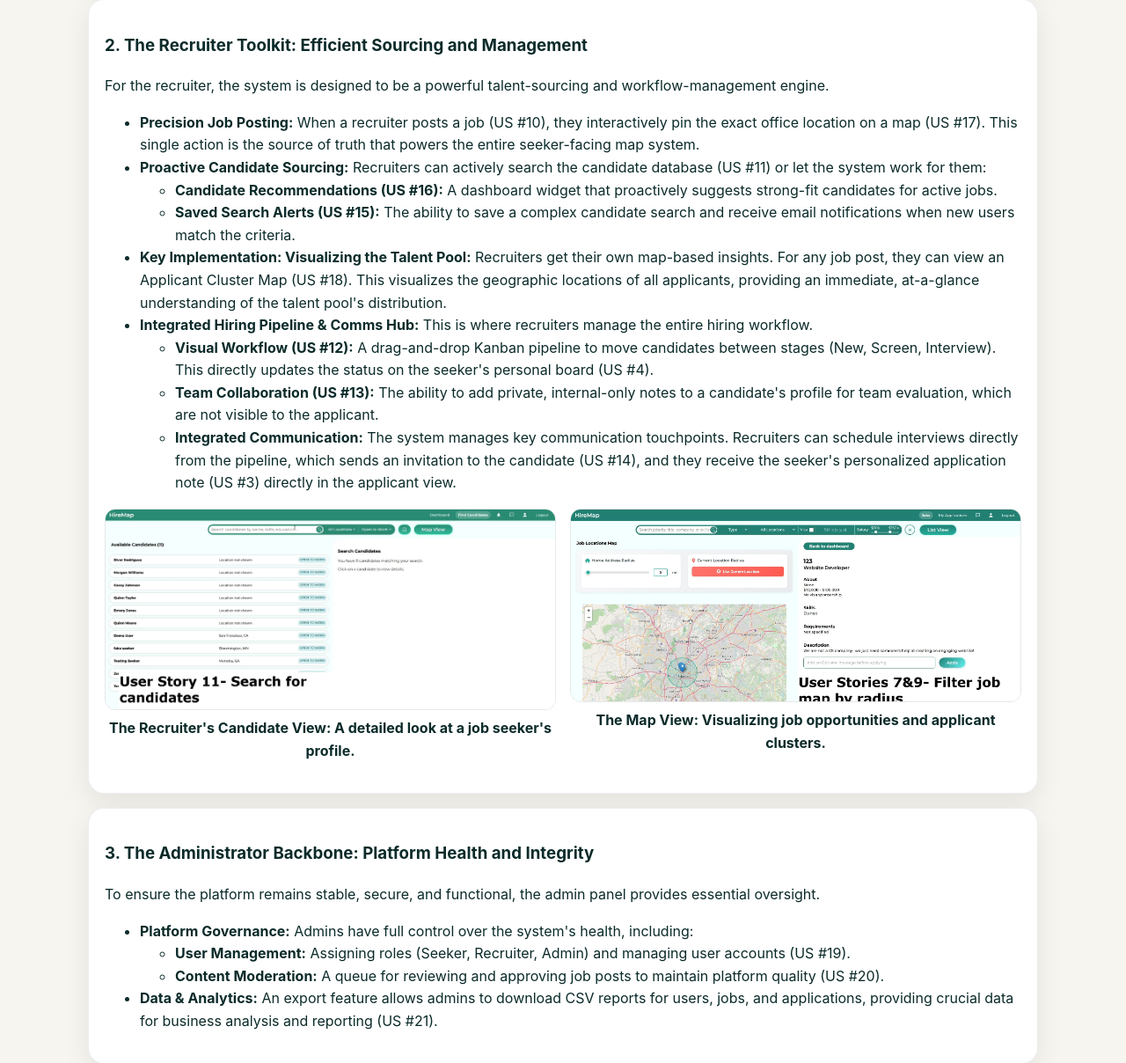
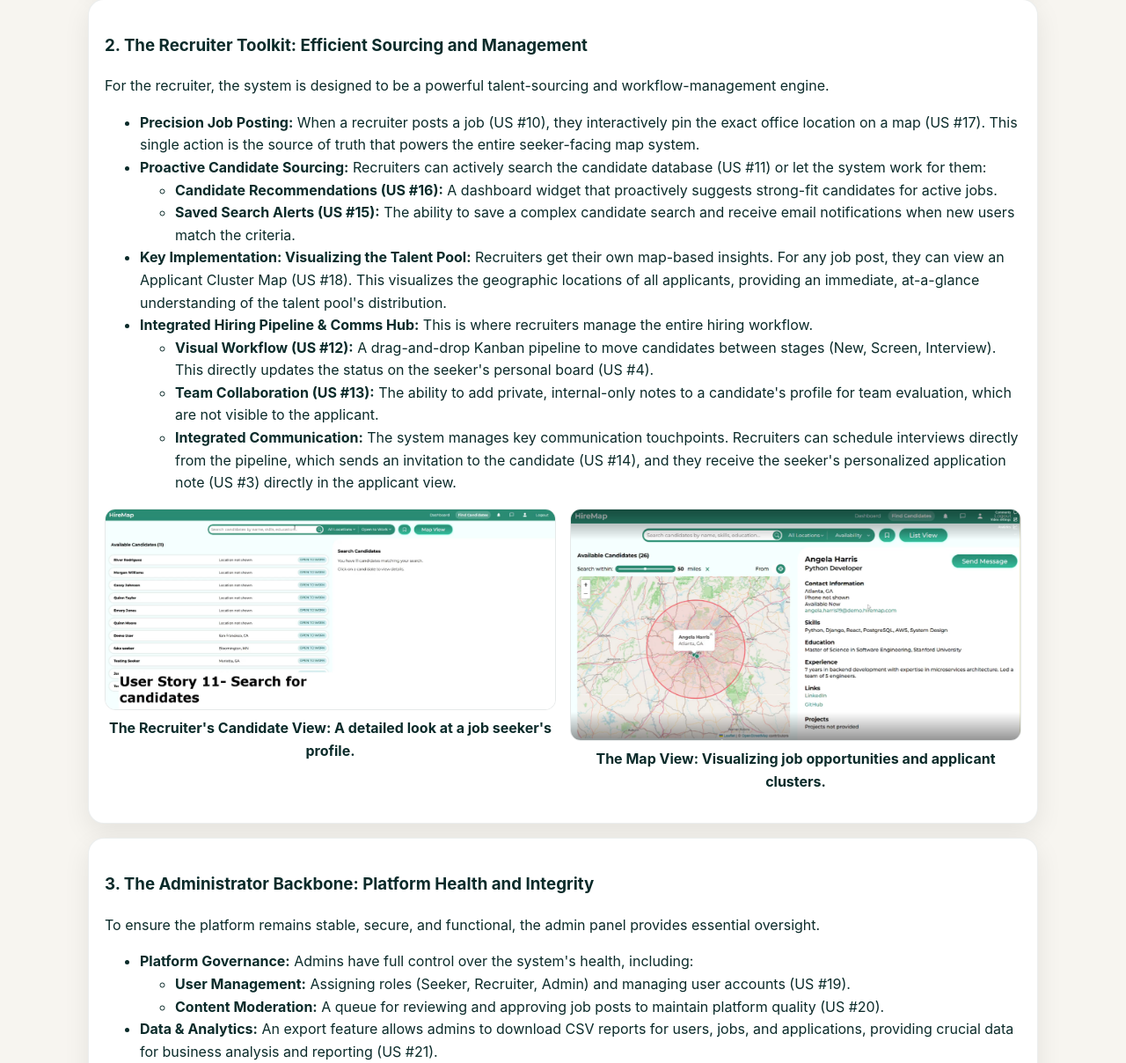
Before and after one commit to CS2340-CJLADS/HireMapPortfolio, a Django app: page /system/ in a window 1280 px wide. Shown: the part 1676-2884 px from the top of the page at 88% size. Run offline with Django 5.2, Linux system fonts and the light colour scheme.

Commit message:
Update map image and fix team member order
Replaced MapPage.png with MapPageImage.png and updated references in system.html. Fixed the order of the 'arlington' team member in views.py to maintain alphabetical consistency. Added CSS for image container alignment and made a minor HTML correction in process.html.

```diff
--- a/portfolio/static/style.css
+++ b/portfolio/static/style.css
@@ -71,6 +71,12 @@
     display: grid;
     grid-template-columns: repeat(2, 1fr);
     gap: 16px;
+    align-items: start;
+  }
+  .image-container {
+    display: flex;
+    flex-direction: column;
+    align-items: center;
   }
   @media (max-width: 768px) {
     .image-grid {
--- a/portfolio/templates/process.html
+++ b/portfolio/templates/process.html
@@ -124,7 +124,7 @@
         </ul>
 
         <p>These diagrams and the action plan were used to re-align priorities for Sprint 2 and to remove the ambiguity that had slowed Sprint 1.</p>
-       </div>
+w the        </div>
 
       <div id="sprint2" class="card tab-content" style="display:none;">
         <h3>Sprint 2</h3>
--- a/portfolio/templates/system.html
+++ b/portfolio/templates/system.html
@@ -76,7 +76,7 @@
                     <p style="text-align: center; margin-top: 8px;"><strong>The Recruiter's Candidate View: A detailed look at a job seeker's profile.</strong></p>
                 </div>
                 <div class="image-container">
-                    <img class="thumb clickable" src="{% static 'MapPage.png' %}" alt="Map-Based Job Search" data-full="{% static 'MapPage.png' %}">
+                    <img class="thumb clickable" src="{% static 'MapPageImage.png' %}" alt="Map-Based Job Search" data-full="{% static 'MapPageImage.png' %}">
                     <p style="text-align: center; margin-top: 8px;"><strong>The Map View: Visualizing job opportunities and applicant clusters.</strong></p>
                 </div>
             </div>
--- a/portfolio/views.py
+++ b/portfolio/views.py
@@ -1,20 +1,6 @@
 from django.shortcuts import render
 
 TEAM = [
-  { 'id':'arlington', 'name':'Arlington (Link) Kell', 'role':'Fullstack / Maps', 'avatar':'/static/LinkArlington.jpg',
-    'contrib':'Link is a third-year computer science student at Georgia Tech with a focus on frontend development and user interface design. Link enjoys experimenting with motion design, working on personal web projects, and contributing to open-source design systems.',
-    'skills':['Django', 'Python', 'Git', 'GitHub'],
-    'links':[
-      {'label':'GitHub', 'href':'https://github.com/arlingtonmkell'},
-      {'label':'LinkedIn', 'href':'https://www.linkedin.com/in/arlington-kell/'}
-    ],
-    'work':[
-      {
-        'title': 'Application Pipeline API',
-        'desc': 'Developed the back-end API for the application tracking pipeline, enabling both recruiters and job seekers to manage and update application states (e.g., Applied, Review, Interview) on their respective Kanban boards.'
-      }
-    ]
-  },
   { 'id':'focus', 'name':'Chayanat (Focus) Tanjariyaporn', 'role':'Fullstack', 'avatar':'https://static.wixstatic.com/media/e3397d_862ca9a1ea3640f1933d8b824a43aa11~mv2.png',
     'contrib':'Chayanat is a second-year computer science student at Georgia Tech. Being from Thailand, he also goes by his nickname, "Focus". His interests generally lies in human-computer interactions, non-traditional computer interfaces, and extended reality technologies. He is a member of GTXR (Georgia Tech Extended Reality, not Georgia Tech Experimental Rocketry!), as well as a student advisor for First-Year Texperience, a First-Year Leadership Organization on campus.',
     'skills':['Django', 'Python', 'Git', 'GitHub'],
@@ -132,6 +118,20 @@ TEAM = [
         'desc': 'Led the UI/UX design for the main user dashboard and profile pages and engineered the secure user authentication and session management flow.'
       }
     ]
+  },
+  { 'id':'arlington', 'name':'Arlington (Link) Kell', 'role':'Fullstack', 'avatar':'/static/LinkArlington.jpg',
+    'contrib':'Link is a third-year computer science student at Georgia Tech with a focus on frontend development and user interface design. Link enjoys experimenting with motion design, working on personal web projects, and contributing to open-source design systems.',
+    'skills':['Django', 'Python', 'Git', 'GitHub'],
+    'links':[
+      {'label':'GitHub', 'href':'https://github.com/arlingtonmkell'},
+      {'label':'LinkedIn', 'href':'https://www.linkedin.com/in/arlington-kell/'}
+    ],
+    'work':[
+      {
+        'title': 'Application Pipeline API',
+        'desc': 'Developed the back-end API for the application tracking pipeline, enabling both recruiters and job seekers to manage and update application states (e.g., Applied, Review, Interview) on their respective Kanban boards.'
+      }
+    ]
   }
 ]
 
```
Also changed, not shown: portfolio/static/MapPage.png (deleted), portfolio/static/MapPageImage.png (added).
